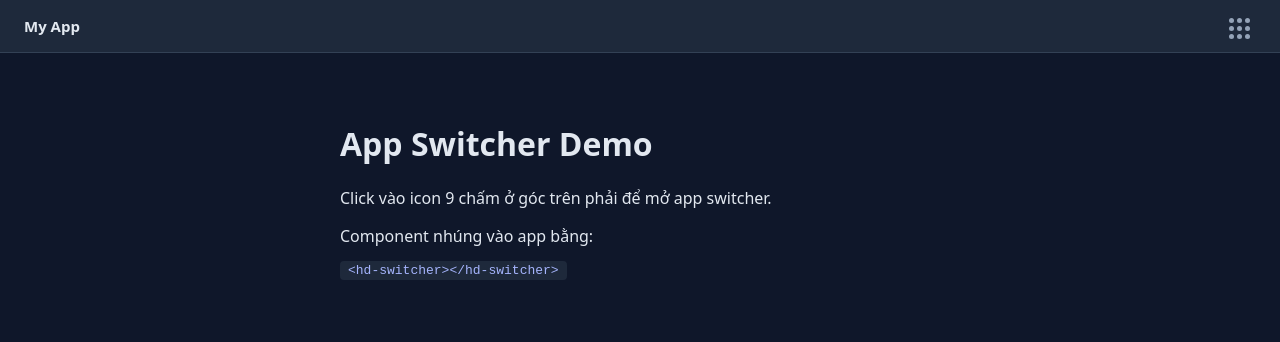
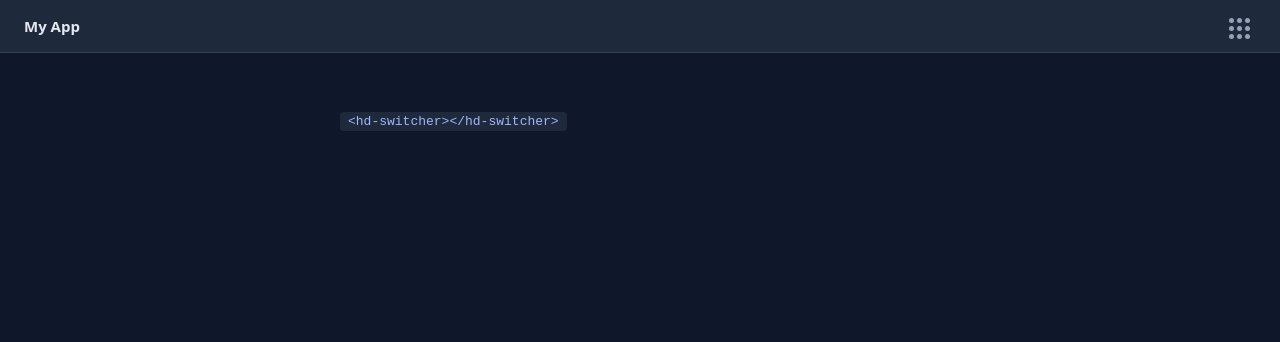
Before and after one commit to Qizhy-DEV/app-switcher, a website built with Vite: page index.html in a window 1280 px wide. Built offline with nearby package versions, Linux system fonts and the light colour scheme.

Commit message:
style: format logo class and remove unnecessary demo content

```diff
--- a/index.html
+++ b/index.html
@@ -21,7 +21,10 @@
         background: #1e293b;
         border-bottom: 1px solid #334155;
       }
-      .logo { font-weight: 600; font-size: 15px; }
+      .logo {
+        font-weight: 600;
+        font-size: 15px;
+      }
       main {
         padding: 48px 24px;
         max-width: 600px;
@@ -43,9 +46,6 @@
       <hd-switcher config-url="/apps.json"></hd-switcher>
     </nav>
     <main>
-      <h1>App Switcher Demo</h1>
-      <p>Click vào icon 9 chấm ở góc trên phải để mở app switcher.</p>
-      <p>Component nhúng vào app bằng:</p>
       <pre><code>&lt;hd-switcher&gt;&lt;/hd-switcher&gt;</code></pre>
     </main>
   </body>
```
